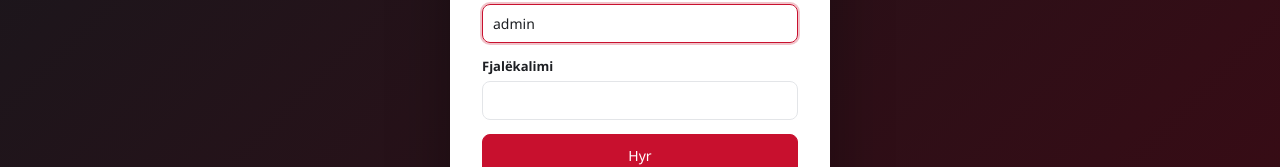
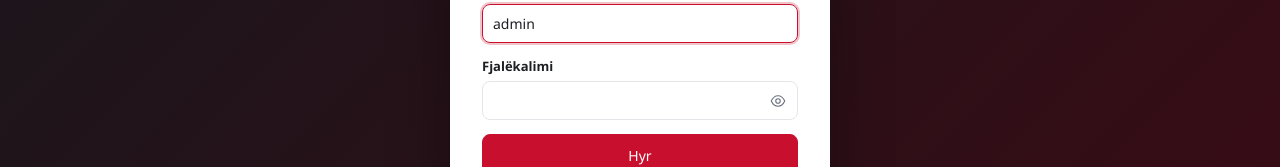
Before and after one commit to altinaibra/smart-screen, a React (Vite) app in the folder frontend/: page /login in a window 1280 px wide. Shown: the part 374-541 px from the top of the page. Built offline with nearby package versions, Linux system fonts and the light colour scheme.

Commit message:
Show/hide password toggle (eye) on password fields
Co-Authored-By: Claude Opus 5.5 <noreply@anthropic.com>
Claude-Session: https://claude.ai/code/session_019qSpQm631YrN4XfHFsK1i2

```diff
--- /dev/null
+++ b/frontend/src/SVG/EyeIcon.tsx
@@ -0,0 +1,15 @@
+import React from 'react';
+import type { SvgIconProps } from './types';
+
+/** Shfaq fjalëkalimin (sy) – nga https://www.svgrepo.com/ */
+const EyeIcon: React.FC<SvgIconProps> = ({ size = '1em', color = 'currentColor', className }) => (
+  <svg viewBox="0 0 24 24" width={size} height={size} fill="none" xmlns="http://www.w3.org/2000/svg"
+    className={className} aria-hidden="true" focusable="false">
+    <path d="M3 12C3 12 6.27273 5 12 5C17.7273 5 21 12 21 12C21 12 17.7273 19 12 19C6.27273 19 3 12 3 12Z"
+      stroke={color} strokeWidth={1.5} strokeLinecap="round" strokeLinejoin="round" />
+    <path d="M15 12C15 13.6569 13.6569 15 12 15C10.3431 15 9 13.6569 9 12C9 10.3431 10.3431 9 12 9C13.6569 9 15 10.3431 15 12Z"
+      stroke={color} strokeWidth={1.5} strokeLinecap="round" strokeLinejoin="round" />
+  </svg>
+);
+
+export default EyeIcon;
--- /dev/null
+++ b/frontend/src/SVG/EyeOffIcon.tsx
@@ -0,0 +1,13 @@
+import React from 'react';
+import type { SvgIconProps } from './types';
+
+/** Fshih fjalëkalimin (sy i vizatuar) – nga https://www.svgrepo.com/ */
+const EyeOffIcon: React.FC<SvgIconProps> = ({ size = '1em', color = 'currentColor', className }) => (
+  <svg viewBox="0 0 24 24" width={size} height={size} fill="none" xmlns="http://www.w3.org/2000/svg"
+    className={className} aria-hidden="true" focusable="false">
+    <path d="M4 4L20 20M10.5 5.1C11 5 11.5 5 12 5C17.7273 5 21 12 21 12C20.5 13.1 19.8 14.1 19 15M6.6 6.6C4.3 8.1 3 12 3 12C3 12 6.27273 19 12 19C13.9 19 15.5 18.2 16.8 17.2M9.9 9.9C9.3 10.5 9 11.2 9 12C9 13.6569 10.3431 15 12 15C12.8 15 13.5 14.7 14.1 14.1"
+      stroke={color} strokeWidth={1.5} strokeLinecap="round" strokeLinejoin="round" />
+  </svg>
+);
+
+export default EyeOffIcon;
--- a/frontend/src/SVG/index.ts
+++ b/frontend/src/SVG/index.ts
@@ -4,6 +4,8 @@ import CurrencyIcon from './CurrencyIcon';
 import DashboardIcon from './DashboardIcon';
 import DownloadIcon from './DownloadIcon';
 import ExternalLinkIcon from './ExternalLinkIcon';
+import EyeIcon from './EyeIcon';
+import EyeOffIcon from './EyeOffIcon';
 import LogOutIcon from './LogOutIcon';
 import MediaIcon from './MediaIcon';
 import PaymentMethodIcon from './PaymentMethodIcon';
@@ -14,7 +16,7 @@ import UsersIcon from './UsersIcon';
 import type { SvgIconProps } from './types';
 
 export type { SvgIconProps };
-export { BusinessIcon, CurrencyIcon, DashboardIcon, DownloadIcon, ExternalLinkIcon, LogOutIcon, MediaIcon, PaymentMethodIcon, PlaylistIcon, ScreenIcon, SettingsIcon, UsersIcon };
+export { BusinessIcon, CurrencyIcon, DashboardIcon, DownloadIcon, ExternalLinkIcon, EyeIcon, EyeOffIcon, LogOutIcon, MediaIcon, PaymentMethodIcon, PlaylistIcon, ScreenIcon, SettingsIcon, UsersIcon };
 
 /**
  * Ikonat që thërret <Icon name="..." />. Për një ikonë të re:
@@ -34,5 +36,7 @@ export const svgIcons: Partial<Record<string, React.FC<SvgIconProps>>> = {
   currency: CurrencyIcon,
   menu: CurrencyIcon, // e njëjta ikonë si Valutat (kartëmonedhë)
   business: BusinessIcon,
+  eye: EyeIcon,
+  'eye-off': EyeOffIcon,
   users: UsersIcon,
 };
--- a/frontend/src/components/Icon.tsx
+++ b/frontend/src/components/Icon.tsx
@@ -31,6 +31,8 @@ export const iconFallbacks = {
   check: '✓',
   logout: '⎋',
   language: '🌐',
+  eye: '👁',
+  'eye-off': '⊘',
 } as const;
 
 export type IconName = keyof typeof iconFallbacks;
--- a/frontend/src/components/ui.tsx
+++ b/frontend/src/components/ui.tsx
@@ -1,4 +1,4 @@
-import { ReactNode, useEffect } from 'react';
+import { InputHTMLAttributes, ReactNode, useEffect, useState } from 'react';
 import { useTranslation } from 'react-i18next';
 import Icon from './Icon';
 
@@ -55,3 +55,19 @@ export function Field({ label, children, hint }: { label: string; children: Reac
     </label>
   );
 }
+
+/** Fushë fjalëkalimi me butonin "sy" për ta parë/fshehur atë që shkruhet. */
+export function PasswordInput(props: Omit<InputHTMLAttributes<HTMLInputElement>, 'type'>) {
+  const { t } = useTranslation();
+  const [visible, setVisible] = useState(false);
+  const label = visible ? t('common.hidePassword') : t('common.showPassword');
+  return (
+    <span className="password-input">
+      <input {...props} type={visible ? 'text' : 'password'} />
+      <button type="button" className="password-toggle" onClick={() => setVisible(v => !v)}
+        aria-label={label} title={label} aria-pressed={visible}>
+        <Icon name={visible ? 'eye-off' : 'eye'} />
+      </button>
+    </span>
+  );
+}
--- a/frontend/src/i18n/locales/en.json
+++ b/frontend/src/i18n/locales/en.json
@@ -26,7 +26,9 @@
     "offline": "Offline",
     "newName": "New name:",
     "active": "Active",
-    "inactive": "Inactive"
+    "inactive": "Inactive",
+    "showPassword": "Show password",
+    "hidePassword": "Hide password"
   },
   "time": {
     "never": "never",
--- a/frontend/src/i18n/locales/sq.json
+++ b/frontend/src/i18n/locales/sq.json
@@ -26,7 +26,9 @@
     "offline": "Offline",
     "newName": "Emri i ri:",
     "active": "Aktiv",
-    "inactive": "Joaktiv"
+    "inactive": "Joaktiv",
+    "showPassword": "Shfaq fjalëkalimin",
+    "hidePassword": "Fshih fjalëkalimin"
   },
   "time": {
     "never": "asnjëherë",
--- a/frontend/src/pages/LoginPage.tsx
+++ b/frontend/src/pages/LoginPage.tsx
@@ -2,7 +2,7 @@ import { FormEvent, useState } from 'react';
 import { useTranslation } from 'react-i18next';
 import { useNavigate } from 'react-router-dom';
 import Logo from '../components/Logo';
-import { ErrorBox, Field } from '../components/ui';
+import { ErrorBox, Field, PasswordInput } from '../components/ui';
 import LanguageSelect from '../components/LanguageSelect';
 import { useLogin } from '../services/Auth/authQueries';
 
@@ -29,7 +29,7 @@ export default function LoginPage() {
           <input value={username} onChange={e => setUsername(e.target.value)} autoFocus required />
         </Field>
         <Field label={t('login.password')}>
-          <input type="password" value={password} onChange={e => setPassword(e.target.value)} required />
+          <PasswordInput value={password} onChange={e => setPassword(e.target.value)} required />
         </Field>
         <button className="btn primary block" disabled={busy}>{busy ? t('login.submitting') : t('login.submit')}</button>
         <div className="login-lang"><LanguageSelect /></div>
--- a/frontend/src/pages/SettingsPage.tsx
+++ b/frontend/src/pages/SettingsPage.tsx
@@ -4,7 +4,7 @@ import { Link } from 'react-router-dom';
 import Icon from '../components/Icon';
 import LanguageSelect from '../components/LanguageSelect';
 import MediaPicker from '../components/MediaPicker';
-import { ErrorBox, Field, PageHeader } from '../components/ui';
+import { ErrorBox, Field, PageHeader, PasswordInput } from '../components/ui';
 import { useChangePassword } from '../services/Auth/authQueries';
 import { useCurrentBusiness } from '../services/Business/businessQueries';
 import { useCurrencies, useSetMainCurrency } from '../services/Currency/currencyQueries';
@@ -212,8 +212,8 @@ function PasswordCard() {
     <form className="card" onSubmit={submit}>
       <h2>{t('settings.changePassword')}</h2>
       {msg && <div className={`alert ${msg.ok ? 'info' : 'error'}`}>{msg.text}</div>}
-      <Field label={t('settings.currentPassword')}><input type="password" value={current} onChange={e => setCurrent(e.target.value)} required /></Field>
-      <Field label={t('settings.newPassword')} hint={t('settings.newPasswordHint')}><input type="password" minLength={6} value={next} onChange={e => setNext(e.target.value)} required /></Field>
+      <Field label={t('settings.currentPassword')}><PasswordInput value={current} onChange={e => setCurrent(e.target.value)} required /></Field>
+      <Field label={t('settings.newPassword')} hint={t('settings.newPasswordHint')}><PasswordInput minLength={6} value={next} onChange={e => setNext(e.target.value)} required /></Field>
       <div className="form-actions"><button className="btn">{t('settings.change')}</button></div>
     </form>
   );
--- a/frontend/src/pages/UsersPage.tsx
+++ b/frontend/src/pages/UsersPage.tsx
@@ -2,7 +2,7 @@ import { FormEvent, useState } from 'react';
 import { useTranslation } from 'react-i18next';
 import { locale } from '../i18n';
 import Icon from '../components/Icon';
-import { ErrorBox, Field, Modal, PageHeader } from '../components/ui';
+import { ErrorBox, Field, Modal, PageHeader, PasswordInput } from '../components/ui';
 import { useMe } from '../services/Business/businessQueries';
 import { useAccessOptions, useCreateUser, useDeleteUser, useUpdateUser, useUsers } from '../services/User/userQueries';
 import type { AccessOption, User, UserRole } from '../types';
@@ -111,7 +111,7 @@ function UserModal({ user, options, onClose }: { user: User | null; options: Acc
             <input value={username} maxLength={100} onChange={e => setUsername(e.target.value)} required autoFocus autoComplete="off" />
           </Field>
           <Field label={t('login.password')} hint={user ? t('users.passwordKeep') : t('settings.newPasswordHint')}>
-            <input type="password" value={password} minLength={6} onChange={e => setPassword(e.target.value)} required={!user} autoComplete="new-password" />
+            <PasswordInput value={password} minLength={6} onChange={e => setPassword(e.target.value)} required={!user} autoComplete="new-password" />
           </Field>
         </div>
 
--- a/frontend/src/styles.css
+++ b/frontend/src/styles.css
@@ -106,6 +106,14 @@ input, select, textarea {
   background: #fff; width: 100%; min-width: 0;
 }
 input:focus, select:focus, textarea:focus { outline: 2px solid rgba(200,16,46,.25); border-color: var(--primary); }
+.password-input { position: relative; display: block; }
+.password-input input { width: 100%; padding-right: 40px; }
+.password-toggle { position: absolute; right: 4px; top: 50%; transform: translateY(-50%); display: grid; place-items: center; width: 32px; height: 32px;
+  border: 0; border-radius: 6px; background: none; color: var(--muted); cursor: pointer; font-size: 18px; }
+.password-toggle:hover { color: var(--text); background: #f1f2f4; }
+.password-toggle .icon { margin: 0; }
+/* Edge ka butonin e vet "sy"; fshihet që të mos dalin dy. */
+.password-input input::-ms-reveal, .password-input input::-ms-clear { display: none; }
 input[type=checkbox] { width: auto; }
 input[type=color] { width: 48px; height: 36px; padding: 2px; cursor: pointer; }
 .page-header select { width: auto; }
```
